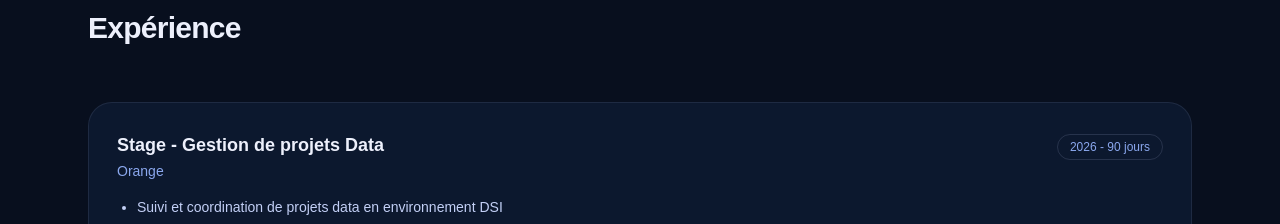
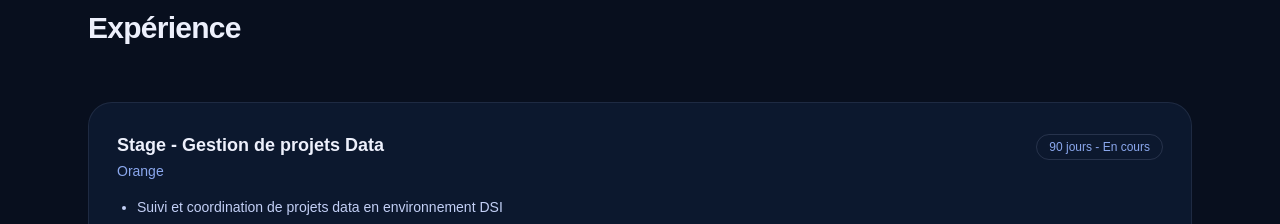
Before and after one commit to ghostofus/louann_portfolio, a Next.js app: page / in a window 1280 px wide. Shown: the part 5284-5508 px from the top of the page. Built offline with nearby package versions, Linux system fonts and the light colour scheme.

Commit message:
ajout date stage

```diff
--- a/app/page.js
+++ b/app/page.js
@@ -153,7 +153,7 @@ const LANGUAGES = [
 
 const EXPERIENCE = [
     {
-        period: "2026 - 90 jours",
+        period: "90 jours - En cours",
         title: "Stage - Gestion de projets Data",
         place: "Orange",
         items: ["Suivi et coordination de projets data en environnement DSI","Pilotage des livrables et reporting aux parties prenantes","Gestion du backlog et animation des réunions de suivi"],
```
